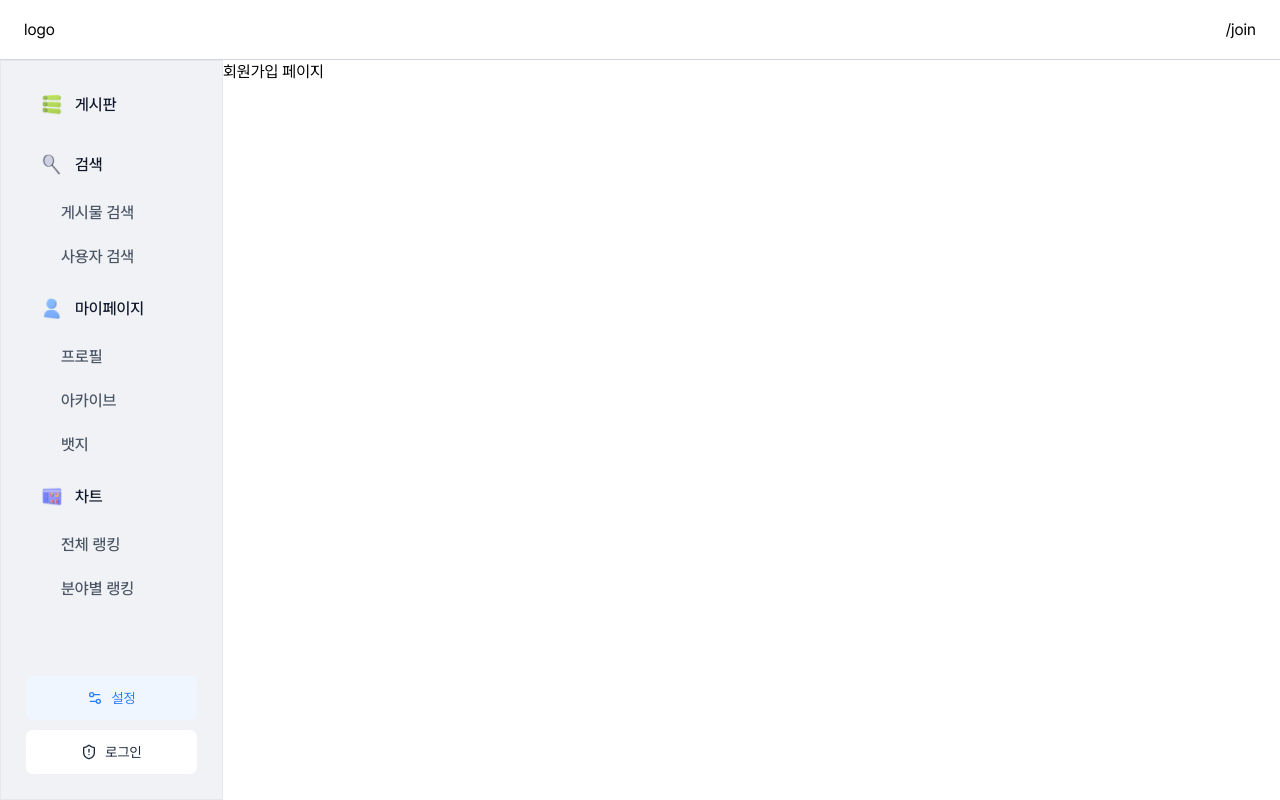
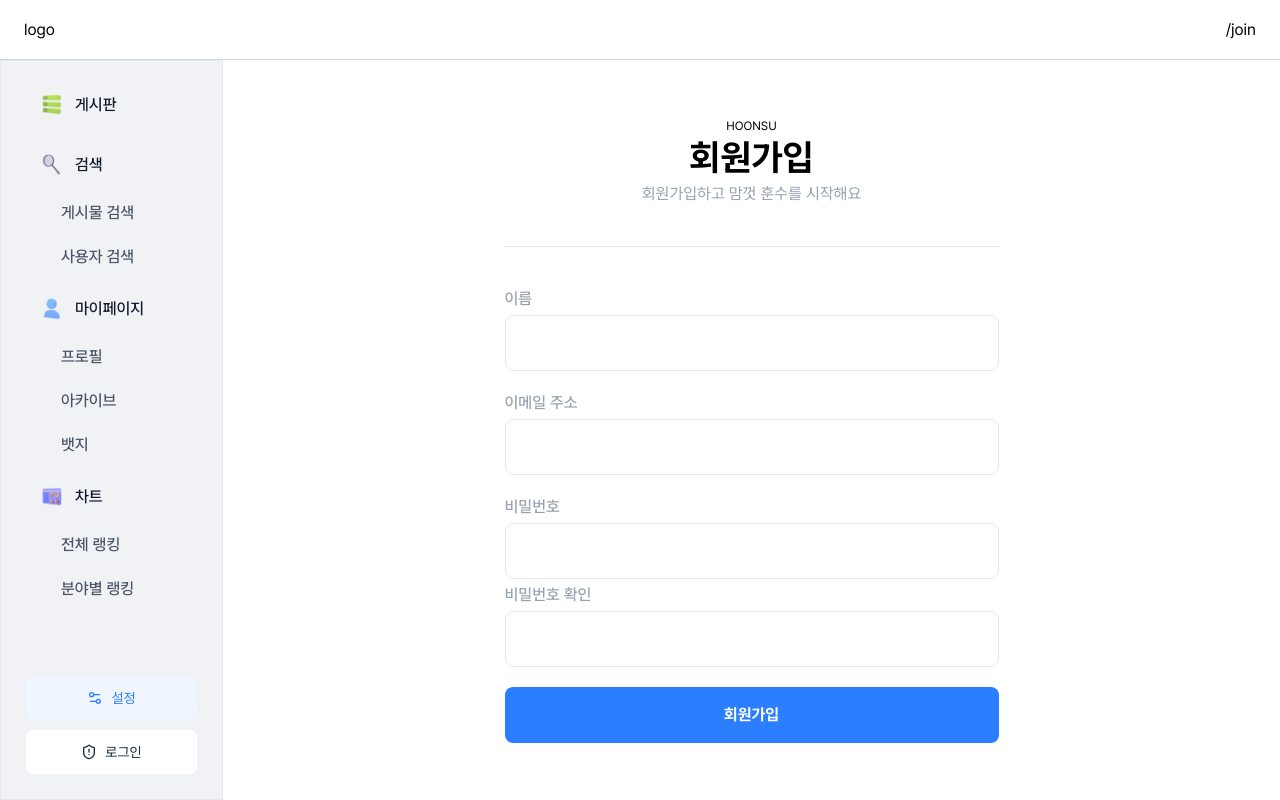
Before and after one commit to prgrms-fe-devcourse/FE7-PROJECT3-TEAM-2, a Next.js app: page /join in a window 1280 px wide. Built offline with nearby package versions, Linux system fonts and the light colour scheme.

Commit message:
feat: join page ui

```diff
--- a/src/app/(auth)/join/page.tsx
+++ b/src/app/(auth)/join/page.tsx
@@ -1,3 +1,15 @@
+import JoinForm from "@/components/auth/join/JoinForm";
+import JoinHeader from "@/components/auth/join/JoinHeader";
+import { Divider } from "@/components/common/Divider";
+
 export default function page() {
-  return <div>회원가입 페이지</div>;
+  return (
+    <div className="flex w-full flex-col items-center justify-center">
+      <div className="flex flex-col gap-10 md:w-[494px]">
+        <JoinHeader />
+        <Divider />
+        <JoinForm />
+      </div>
+    </div>
+  );
 }
--- /dev/null
+++ b/src/app/(auth)/join/welcome/page.tsx
@@ -0,0 +1,26 @@
+import Link from "next/link";
+import WelcomeHeader from "@/components/auth/join/WelcomeHeader";
+import { Button } from "@/components/common/Button";
+import { Divider } from "@/components/common/Divider";
+
+export default function page() {
+  return (
+    <div className="flex w-full flex-col items-center justify-center">
+      <div className="flex flex-col gap-10 md:w-[494px]">
+        <WelcomeHeader />
+        <Divider />
+
+        <div className="flex flex-col gap-2">
+          <Link href="/login">
+            <Button className="w-full">로그인하러 가기</Button>
+          </Link>
+          <Link href="/">
+            <Button className="w-full" variant="secondary">
+              홈으로
+            </Button>
+          </Link>
+        </div>
+      </div>
+    </div>
+  );
+}
--- /dev/null
+++ b/src/components/auth/join/JoinForm.tsx
@@ -0,0 +1,51 @@
+"use client";
+
+import Link from "next/link";
+import { useActionState } from "react";
+import { createUser, CreateUserState } from "@/app/(auth)/join/actions";
+import { Button } from "@/components/common/Button";
+
+const initialState = {
+  message: "",
+};
+
+export default function JoinForm() {
+  const [state, formAction, pending] = useActionState<CreateUserState, FormData>(createUser, initialState);
+  return (
+    <form className="flex flex-col gap-4" action={formAction}>
+      <div className="flex flex-col gap-1">
+        <label htmlFor="name" className="text-base font-medium text-gray-400">
+          이름
+        </label>
+        <input type="text" className="h-14 rounded-lg border border-gray-200" name="name" />
+        <p>{state.errors?.name}</p>
+      </div>
+      <div className="flex flex-col gap-1">
+        <label htmlFor="email" className="text-base font-medium text-gray-400">
+          이메일 주소
+        </label>
+        <input type="email" className="h-14 rounded-lg border border-gray-200" name="email" />
+        <p>{state.errors?.email}</p>
+      </div>
+      <div>
+        <div className="flex flex-col gap-1">
+          <label htmlFor="password" className="text-base font-medium text-gray-400">
+            비밀번호
+          </label>
+          <input type="password" className="h-14 rounded-lg border border-gray-200" name="password" />
+          <p>{state.errors?.password}</p>
+        </div>
+        <div className="flex flex-col gap-1">
+          <label htmlFor="confirmPassword" className="text-base font-medium text-gray-400">
+            비밀번호 확인
+          </label>
+          <input type="password" className="h-14 rounded-lg border border-gray-200" name="confirmPassword" />
+          <p>{state.errors?.confirmPassword}</p>
+        </div>
+      </div>
+      <Button variant="primary" size="lg" className="font-bold" disabled={pending}>
+        <Link href="/join/welcome">회원가입</Link>
+      </Button>
+    </form>
+  );
+}
--- /dev/null
+++ b/src/components/auth/join/JoinHeader.tsx
@@ -0,0 +1,9 @@
+export default function JoinHeader() {
+  return (
+    <div className="flex flex-col items-center gap-1">
+      <span className="text-xs">HOONSU</span>
+      <span className="text-4xl font-bold">회원가입</span>
+      <span className="text-base text-gray-400">회원가입하고 맘껏 훈수를 시작해요</span>
+    </div>
+  );
+}
--- /dev/null
+++ b/src/components/auth/join/WelcomeHeader.tsx
@@ -0,0 +1,12 @@
+export default function WelcomeHeader() {
+  return (
+    <div className="flex flex-col items-center gap-3">
+      <span className="text-xs">HOONSU</span>
+      <span className="text-4xl font-bold">인증 메일 전송완료</span>
+      <span className="text-center text-base text-gray-400">
+        입력하신 메일 주소로 인증 주소를 보냈어요! <br />
+        인증 완료 후 훈수를 시작해보세요!
+      </span>
+    </div>
+  );
+}
```
